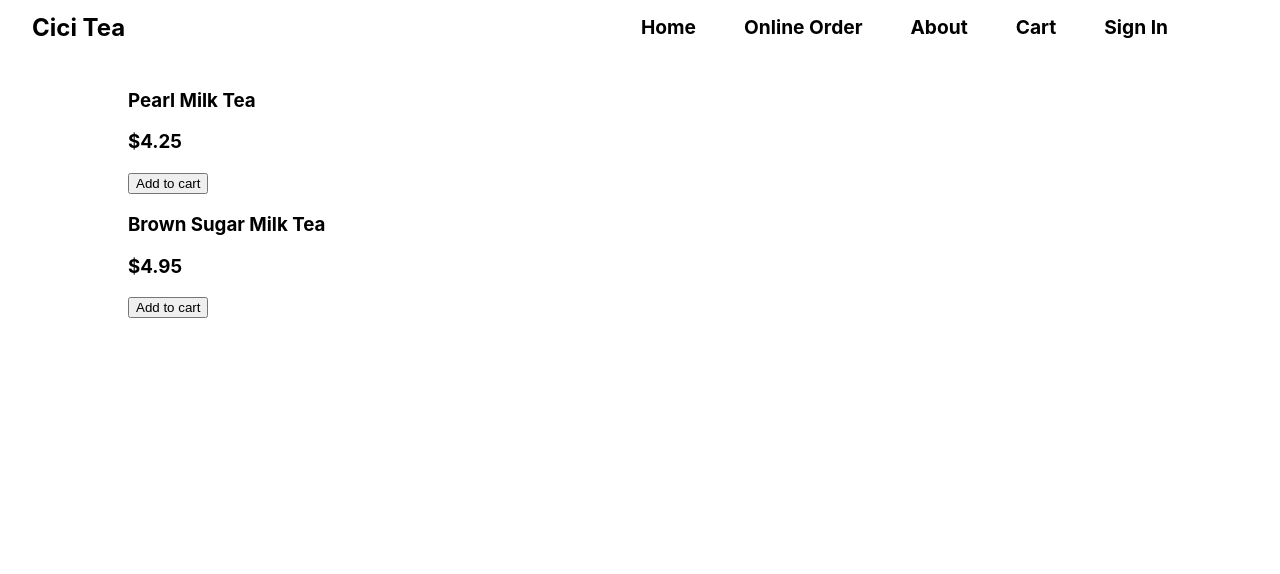
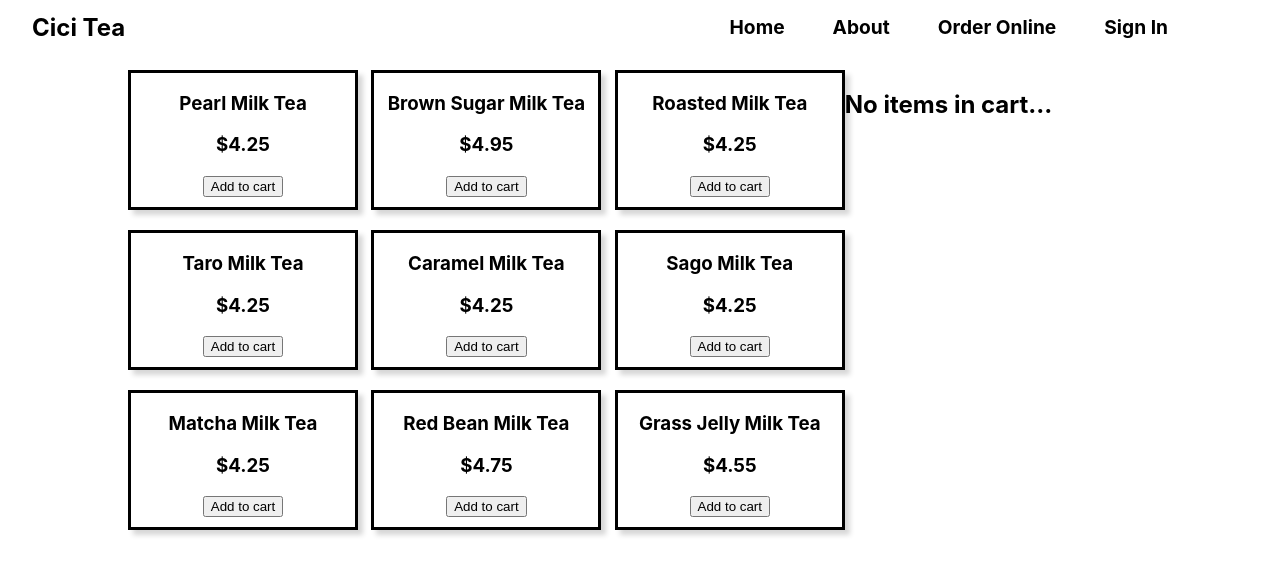
Before and after one commit to linno60/cici-tea, a React (Create React App) app: page /order in a window 1280 px wide. Shown: the top 574 px of the page. Built offline with nearby package versions, Linux system fonts and the light colour scheme.

Commit message:
basic UI for order page && fix bug

```diff
--- a/src/App.js
+++ b/src/App.js
@@ -5,7 +5,6 @@ import Home from './pages/home/Home'
 import Order from './pages/order/Order';
 import SignUp from './pages/signUp/SignUp';
 import SignIn from './pages/signIn/SignIn';
-import Cart from './components/cart/Cart';
 import Navbar from './components/navbar/Navbar';
 
 function App() {
@@ -17,7 +16,6 @@ function App() {
           <Route path='/order' element={<Order />} />
           <Route path='/sign-up' element={<SignUp />} />
           <Route path='/sign-in' element={<SignIn />} />
-          <Route path='/cart' element={<Cart />} />
         </Routes>
         <Navbar />
       </Router>
--- a/src/components/cart/CartItem.jsx
+++ b/src/components/cart/CartItem.jsx
@@ -4,13 +4,14 @@ import {
     addItemQuantity,
     subtractItemQuantity,
 } from '../../features/cartSlice'
+import './cart.scss'
 
 const CartItem = (props) => {
     const dispatch = useDispatch()
     const { title, price, quantity } = props
 
     return (
-        <div>
+        <div className='cartItemContent'>
             <div>
                 <h2>{title}</h2>
                 <h2>${price}</h2>
@@ -18,14 +19,18 @@ const CartItem = (props) => {
                     Remove from cart
                 </button>
             </div>
-            <div>
-                <button onClick={() => dispatch(subtractItemQuantity(props))}>
-                    -
-                </button>
-                <p>{quantity}</p>
-                <button onClick={() => dispatch(addItemQuantity(props))}>
-                    +
-                </button>
+            <div className='btn'>
+                <p>
+                    <button
+                        onClick={() => dispatch(subtractItemQuantity(props))}
+                    >
+                        -
+                    </button>
+                    &nbsp;{quantity}&nbsp;
+                    <button onClick={() => dispatch(addItemQuantity(props))}>
+                        +
+                    </button>
+                </p>
             </div>
         </div>
     )
--- a/src/components/cart/cart.scss
+++ b/src/components/cart/cart.scss
@@ -1,6 +1,6 @@
 .cartContent{
-    padding-top: 54px;
+    margin-left: 30px;
     border-style: solid;
     border-color: #000;
-    height: 100%;
+    padding-left: 20px;
 }
--- a/src/components/navbar/Navbar.jsx
+++ b/src/components/navbar/Navbar.jsx
@@ -16,14 +16,11 @@ function Navbar() {
                 <li onClick={() => navigate('/')}>
                     <span>Home</span>
                 </li>
-                <li onClick={() => navigate('/order')}>
-                    <span>Online Order</span>
-                </li>
                 <li onClick={() => navigate('/')}>
                     <span>About</span>
                 </li>
-                <li onClick={() => navigate('/cart')}>
-                    <span>Cart</span>
+                <li onClick={() => navigate('/order')}>
+                    <span>Order Online</span>
                 </li>
                 {user ? (
                     <li></li>
--- a/src/components/product/Product.jsx
+++ b/src/components/product/Product.jsx
@@ -5,7 +5,7 @@ const Product = ({ id, title, price }) => {
     const dispatch = useDispatch()
 
     return (
-        <div>
+        <div className='productCard'>
             <div>
                 <h3>{title}</h3>
                 <h3>${price}</h3>
--- a/src/components/product/ProductData.jsx
+++ b/src/components/product/ProductData.jsx
@@ -1,4 +1,4 @@
-const ProjectData = [
+const ProductData = [
     {
         id: 1,
         title: 'Pearl Milk Tea',
@@ -9,6 +9,41 @@ const ProjectData = [
         title: 'Brown Sugar Milk Tea',
         price: 4.95,
     },
+    {
+        id: 3,
+        title: 'Roasted Milk Tea',
+        price: 4.25,
+    },
+    {
+        id: 4,
+        title: 'Taro Milk Tea',
+        price: 4.25,
+    },
+    {
+        id: 5,
+        title: 'Caramel Milk Tea',
+        price: 4.25,
+    },
+    {
+        id: 6,
+        title: 'Sago Milk Tea',
+        price: 4.25,
+    },
+    {
+        id: 7,
+        title: 'Matcha Milk Tea',
+        price: 4.25,
+    },
+    {
+        id: 8,
+        title: 'Red Bean Milk Tea',
+        price: 4.75,
+    },
+    {
+        id: 9,
+        title: 'Grass Jelly Milk Tea',
+        price: 4.55,
+    },
 ]
 
-export default ProjectData
+export default ProductData
--- a/src/components/product/Products.jsx
+++ b/src/components/product/Products.jsx
@@ -1,10 +1,11 @@
 import Product from './Product'
-import ProjectData from './ProductData'
+import ProductData from './ProductData'
+import './product.scss'
 
 const Products = () => {
     return (
-        <div>
-            {ProjectData.map((product) => (
+        <div className='productList'>
+            {ProductData.map((product) => (
                 <div key={product.id}>
                     <Product {...product} />
                 </div>
--- /dev/null
+++ b/src/components/product/product.scss
@@ -0,0 +1,14 @@
+.productCard{
+    border-style: solid;
+    width: 230px;
+    text-align: center;
+    padding-bottom: 10px;
+    margin-bottom: 20px;
+    box-shadow: 5px 5px 5px #d7d7d7;
+}
+
+.productList{
+    display: flex;
+    flex-wrap: wrap;
+    justify-content: space-between;
+}
--- a/src/pages/order/Order.jsx
+++ b/src/pages/order/Order.jsx
@@ -1,10 +1,16 @@
 import './order.scss'
 import Products from '../../components/product/Products'
+import Cart from '../../components/cart/Cart'
 
 function Order() {
     return (
         <div className='order'>
-            <Products />
+            <div className='products'>
+                <Products />
+            </div>
+            <div className='cart'>
+                <Cart />
+            </div>
         </div>
     )
 }
--- a/src/pages/order/order.scss
+++ b/src/pages/order/order.scss
@@ -1,4 +1,11 @@
 .order{
     padding: 70px 10% 0 10%;
     display: flex;
+
+    .products{
+        width: 70%
+    }
+    .cart{
+        width: 30%;
+    }
 }
```
